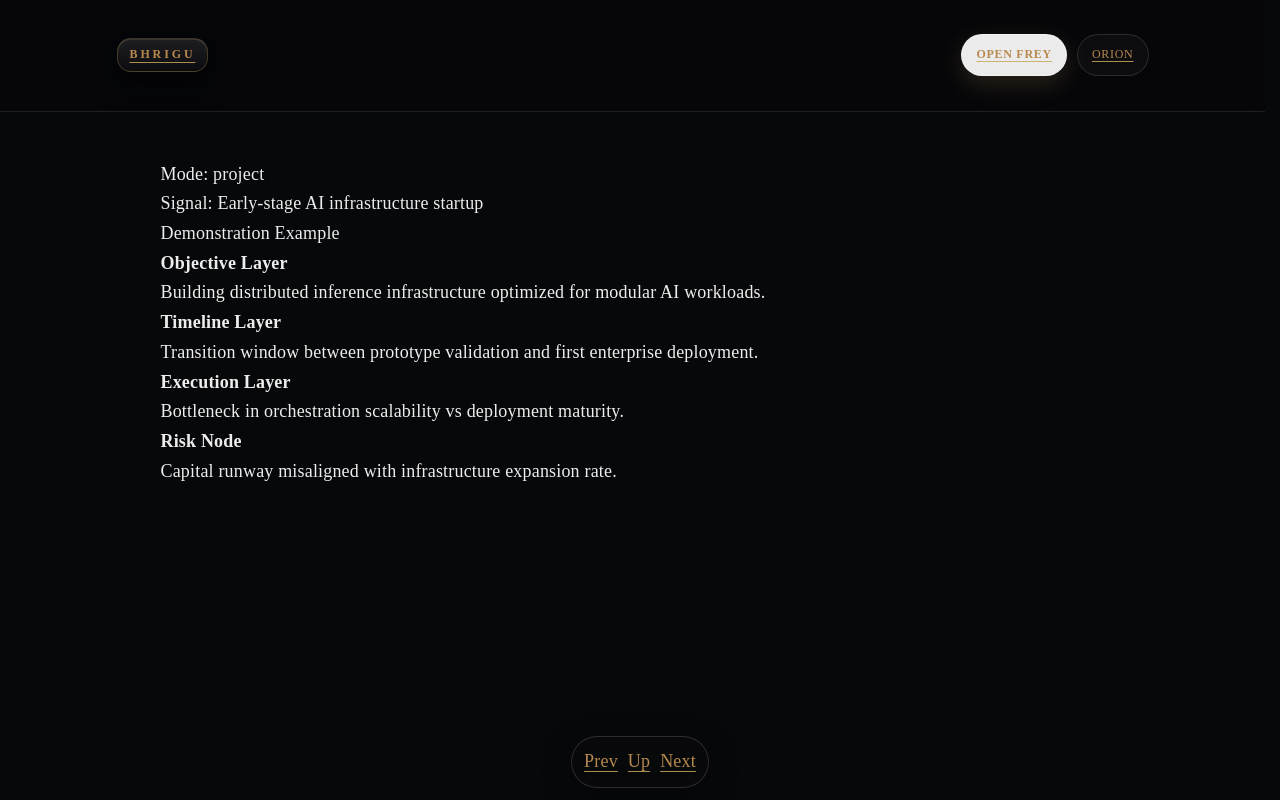
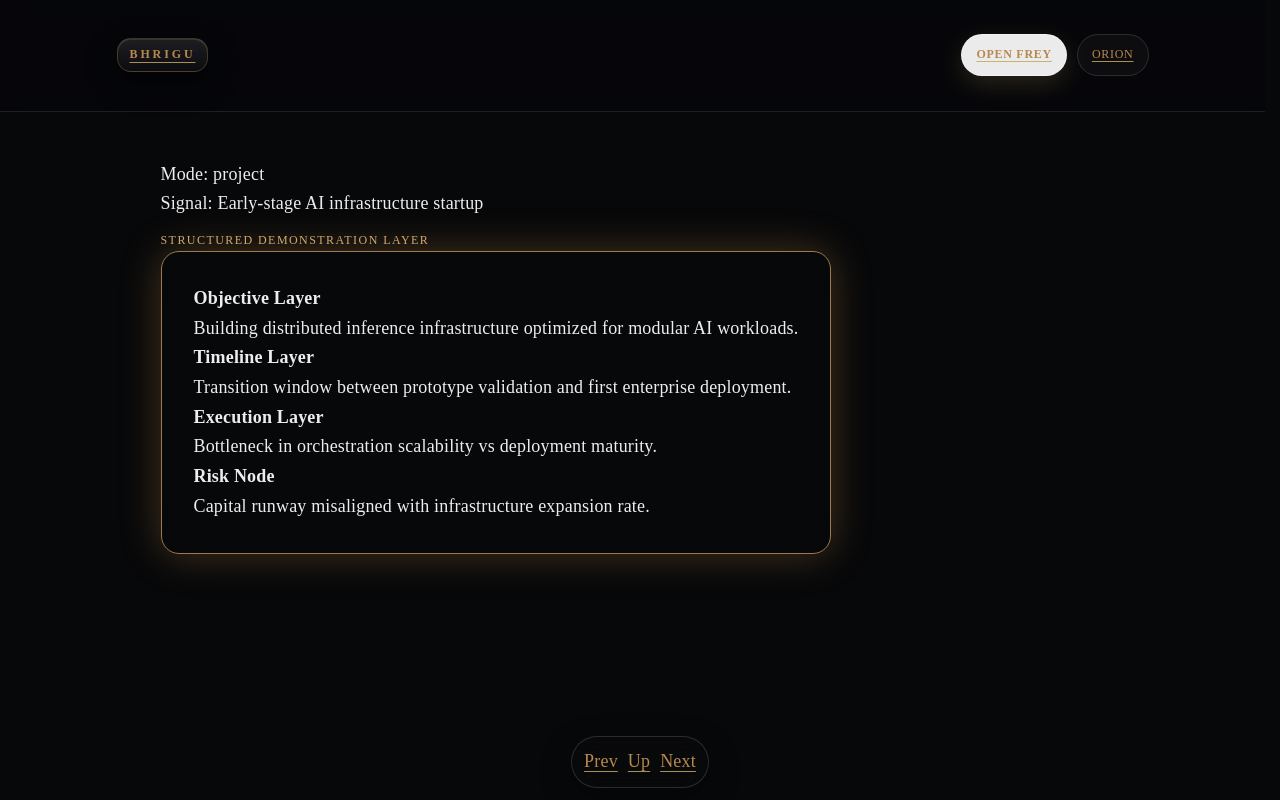
Before and after one commit to AiBhrigu/bhrigu-portal, a Next.js app: page /reading in a window 1280 px wide. Built offline with nearby package versions, Linux system fonts and the light colour scheme.

Commit message:
FREY_V6_1_DEMO_MEMBRANE

```diff
--- a/pages/reading.js
+++ b/pages/reading.js
@@ -15,11 +15,13 @@ export default function Reading() {
           <div className="freyMode">Mode: project</div>
           <div className="freySignal">Signal: {signal}</div>
           {isDemo && (
-            <div className="freyDemoLabel">Demonstration Example</div>
+            <div className="freyDemoLabel">
+              Structured Demonstration Layer
+            </div>
           )}
         </div>
 
-        <div className="freyFrame">
+        <div className={isDemo ? "freyFrame demoMembrane" : "freyFrame"}>
           {isDemo ? (
             <>
               <div><strong>Objective Layer</strong><br/>
@@ -44,6 +46,24 @@ export default function Reading() {
           )}
         </div>
 
+        <style jsx>{`
+          .demoMembrane {
+            border: 1px solid rgba(255, 200, 120, 0.6);
+            box-shadow: 0 0 40px rgba(255, 180, 80, 0.25);
+            padding: 32px;
+            border-radius: 18px;
+            backdrop-filter: blur(4px);
+          }
+
+          .freyDemoLabel {
+            margin-top: 12px;
+            font-size: 12px;
+            letter-spacing: 0.12em;
+            color: rgba(255, 210, 140, 0.8);
+            text-transform: uppercase;
+          }
+        `}</style>
+
       </div>
     </div>
   )
```
